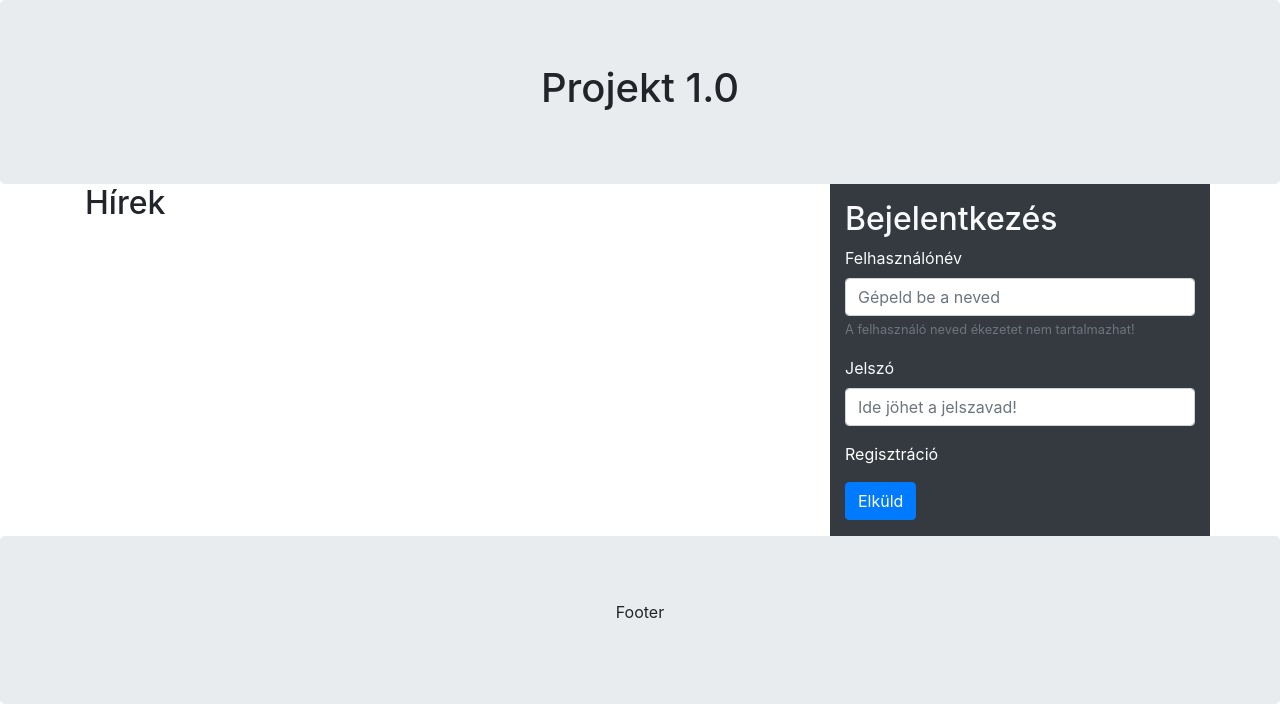
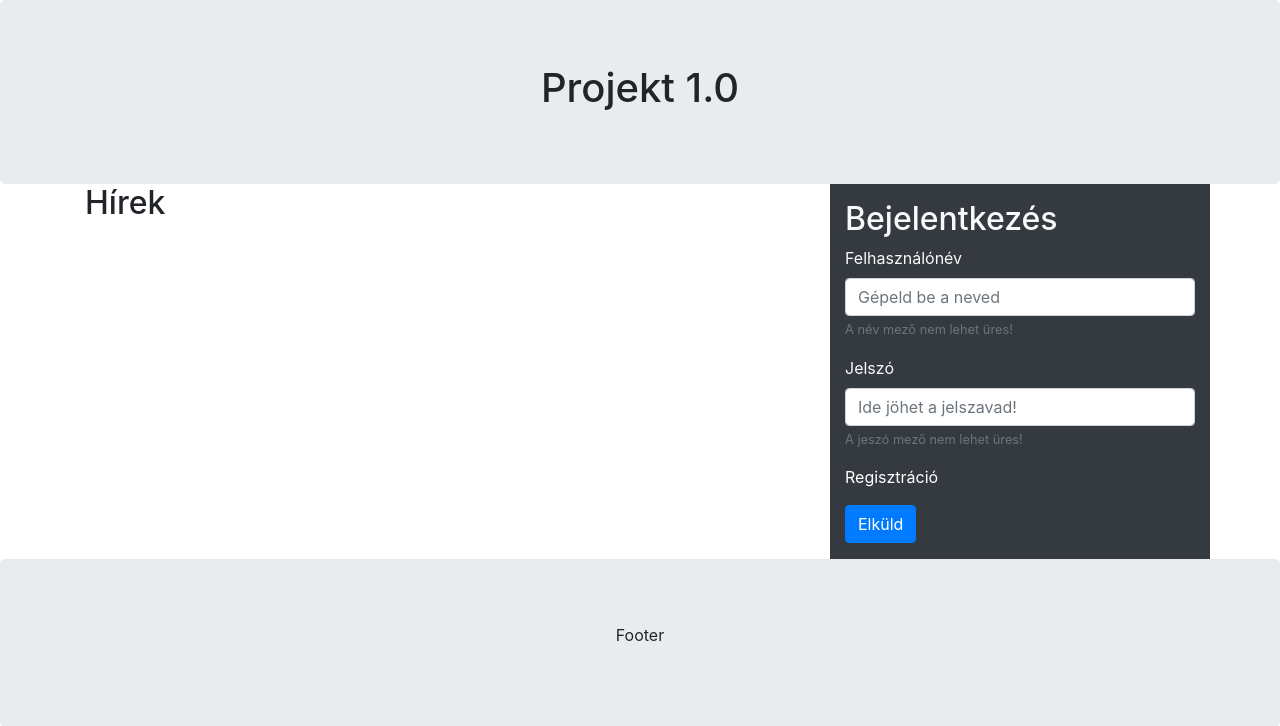
Before and after one commit to Fzoltan38/IKT_Farkas_Zoltan, a PHP site: page / in a window 1280 px wide. Shown: the top 726 px of the page. Run offline with PHP 8.4, Linux system fonts and the light colour scheme.

Commit message:
Login űrlap validálása kész!

```diff
--- a/Órai_feladatok/20211005/Projekt1/classes.php
+++ b/Órai_feladatok/20211005/Projekt1/classes.php
@@ -10,7 +10,48 @@ class Forms{
 
 //Login űrlap validálásához létrehozott osztály
 class LoginCheck extends Forms{
+    function __construct($name, $password){
+        $this->uName=$name;
+        $this->uPass=$password;
 
+        if(empty($name)){
+            $this->uNameErr="A név mező nem lehet üres!";
+        }
+        else if(!preg_match("/^[a-zA-Z-' ]*$/",$name)){
+            $this->uNameErr="Nem megfelelő formátum!";
+        }
+        else{
+            $this->uNameErr="";
+        }
+
+        $num=8-strlen($password);
+        if(empty($password)){
+            $this->uPassErr="A jeszó mező nem lehet üres!";
+        }
+        else if(strlen($password)<8){
+            $this->uPassErr="A jeszó legalább 8 karakter legyen! Még: $num karakter kell!";
+        }
+        else{
+            $this->uPassErr="";
+        }
+
+    }
+
+    public function getUName(){
+        return $this->uName;
+    }
+
+    public function getUPass(){
+        return $this->uPass;
+    }
+
+    public function getUNameErr(){
+        return $this->uNameErr;
+    }
+
+    public function getUPassErr(){
+        return $this->uPassErr;
+    }
 }
 
 //Reisztrációs űrlap validálásához létrehozott osztály
--- a/Órai_feladatok/20211005/Projekt1/login.php
+++ b/Órai_feladatok/20211005/Projekt1/login.php
@@ -1,13 +1,26 @@
+<?php
+  include('classes.php');
+  if(isset($_POST['userName1']) && isset($_POST['userPass1'])){
+    $log=new LoginCheck($_POST['userName1'], $_POST['userPass1']);
+  }
+  else{
+    $log=new LoginCheck("", "");
+  }
+
+?>
+
 <h2>Bejelentkezés</h2>
-<form>
+<form action="<?php echo $_SERVER['PHP_SELF'];?>" method="POST">
   <div class="form-group">
-    <label for="uname">Felhasználónév</label>
-    <input type="text" class="form-control" id="exampleInputUsername1" aria-describedby="usernameHelp" placeholder="Gépeld be a neved">
-    <small id="emailHelp" class="form-text text-muted">A felhasználó neved ékezetet nem tartalmazhat!</small>
+    <label>Felhasználónév</label>
+    <input type="text" class="form-control" name="userName1" value="<?php echo $log->getUName();?>" placeholder="Gépeld be a neved">
+    <small class="form-text text-muted" name="userInfo1"><?php echo $log->getUNameErr();?></small>
   </div>
   <div class="form-group">
-    <label for="pass">Jelszó</label>
-    <input type="password" class="form-control" id="exampleInputPassword1" placeholder="Ide jöhet a jelszavad!">
+    <label>Jelszó</label>
+    <input type="password" class="form-control" name="userPass1" value="<?php echo $log->getUPass();?>" placeholder="Ide jöhet a jelszavad!">
+    <small class="form-text text-muted" name="userInfo2"><?php echo $log->getUPassErr();?></small>
+
   </div>
   <div class="form-group">
     <a href="index.php?id=reglap" style="color:white">Regisztráció</a>
```
